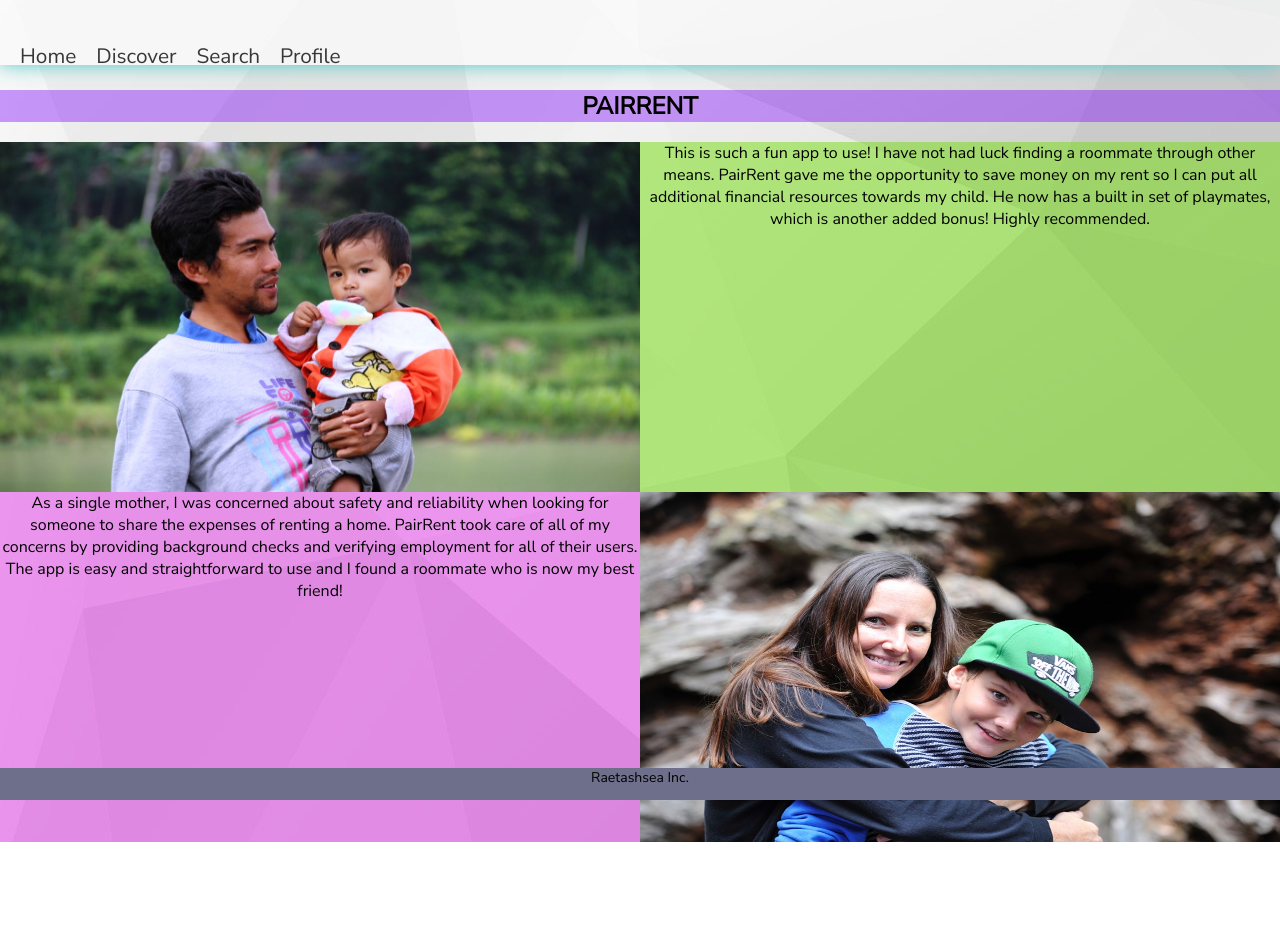
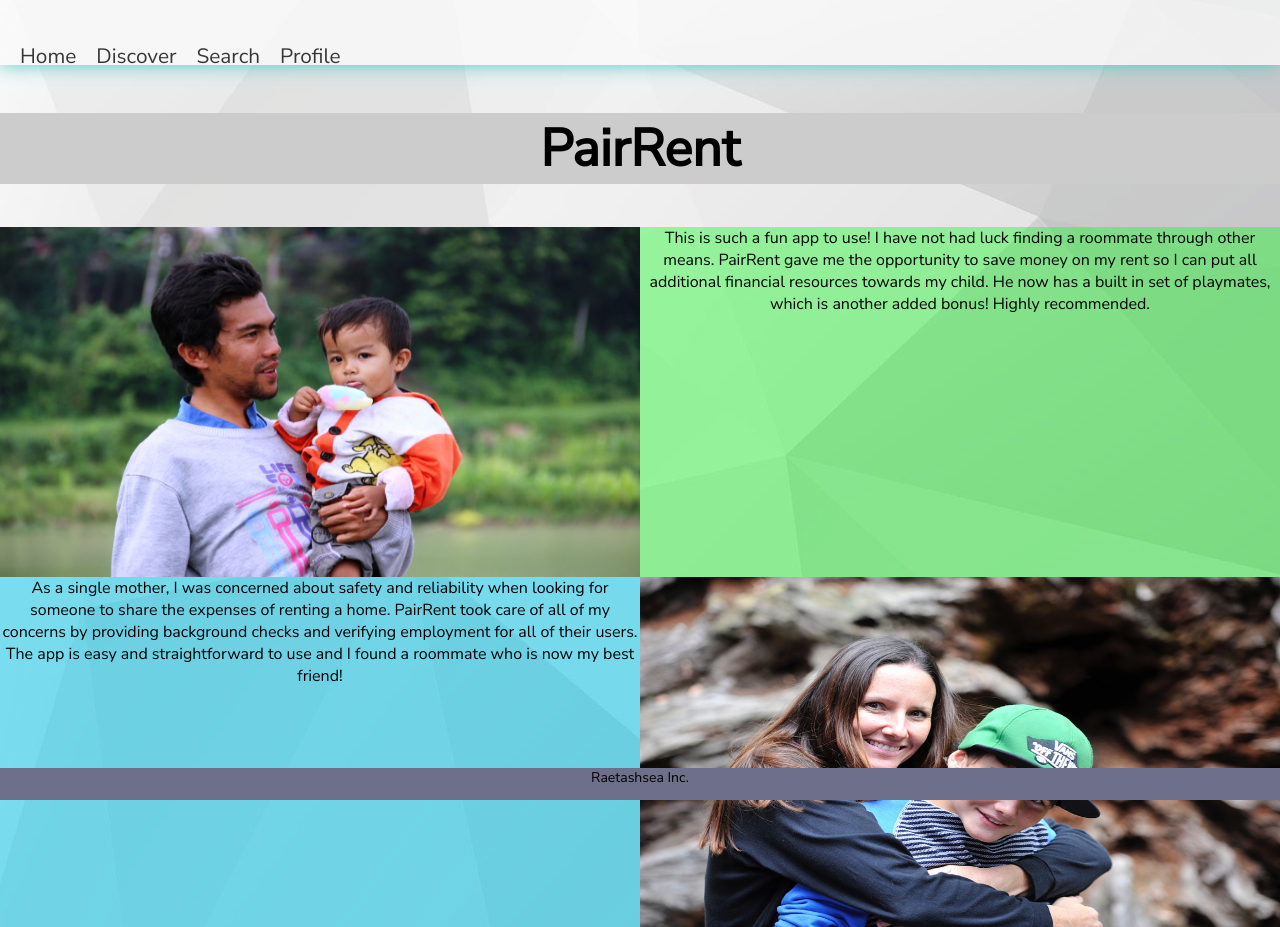
Before and after one commit to Niiitasha/PairRent, a React (Create React App) app in the folder clients/: page /Home in a window 1280 px wide. Before the commit the page ends 842 px from the top, so only its background shows below. Built offline with nearby package versions, Linux system fonts and the light colour scheme; a web font is replaced by a local one; what jquery-ajax would draw is missing.

Commit message:
cssstuff

```diff
--- a/clients/src/components/Home.js
+++ b/clients/src/components/Home.js
@@ -6,8 +6,9 @@
   render() {
     return (
       <div className="homePage">
-      <h2 className="headerMain">PAIRRENT</h2>
+
         <div className="imgContainer">
+            <h2 className="headerMain">PairRent</h2>
             <img className="homeImg" src="images/tony.jpeg"></img>
             <div className="homeImg testimonial">This is such a fun app to use! I have not had luck finding a
             roommate through other means. PairRent gave me the opportunity to save money on my rent so I can
--- a/clients/src/index.css
+++ b/clients/src/index.css
@@ -29,23 +29,24 @@
   min-height: 50%;
   min-width: 100%;
   text-align: center;
-  background-color: rgba(126, 3, 249, 0.4);
+  font-size: 325%;
+  background-color: #CCCCCC;
 }
 
 .testimonial {
-  min-height: 50%;
+  height: 200px;
   min-width: 50%;
-  background-color: rgba(117, 221, 13, 0.4);
+  background-color: rgba(14, 249, 30, 0.4);
 }
 
 .testimony {
-  min-height: 50%;
+  height: 200px;
   min-width: 50%;
-  background-color: rgba(238, 66, 244, 0.4);
+  background-color: rgba(12, 212, 247, 0.5);
 }
 
 .homeImg {
-  height: 50%;
+  height: 200px;
   width: 50%;
   margin-bottom: 0;
 }
@@ -275,6 +276,12 @@
     height: 40px;
   }
 
+  .imgContainer {
+  display: flex;
+  flex-direction: row;
+  flex-wrap: wrap;
+  }
+
 }
 
 
@@ -287,13 +294,13 @@
   .testimonial {
     min-height: 350px;
     min-width: 50%;
-    background-color: rgba(117, 221, 13, 0.5);
+    background-color: ;
   }
 
   .testimony {
     min-height: 350px;
     min-width: 50%;
-    background-color: rgba(238, 66, 244, 0.5);
+    background-color: ;
   }
 
   .homeImg {
```
